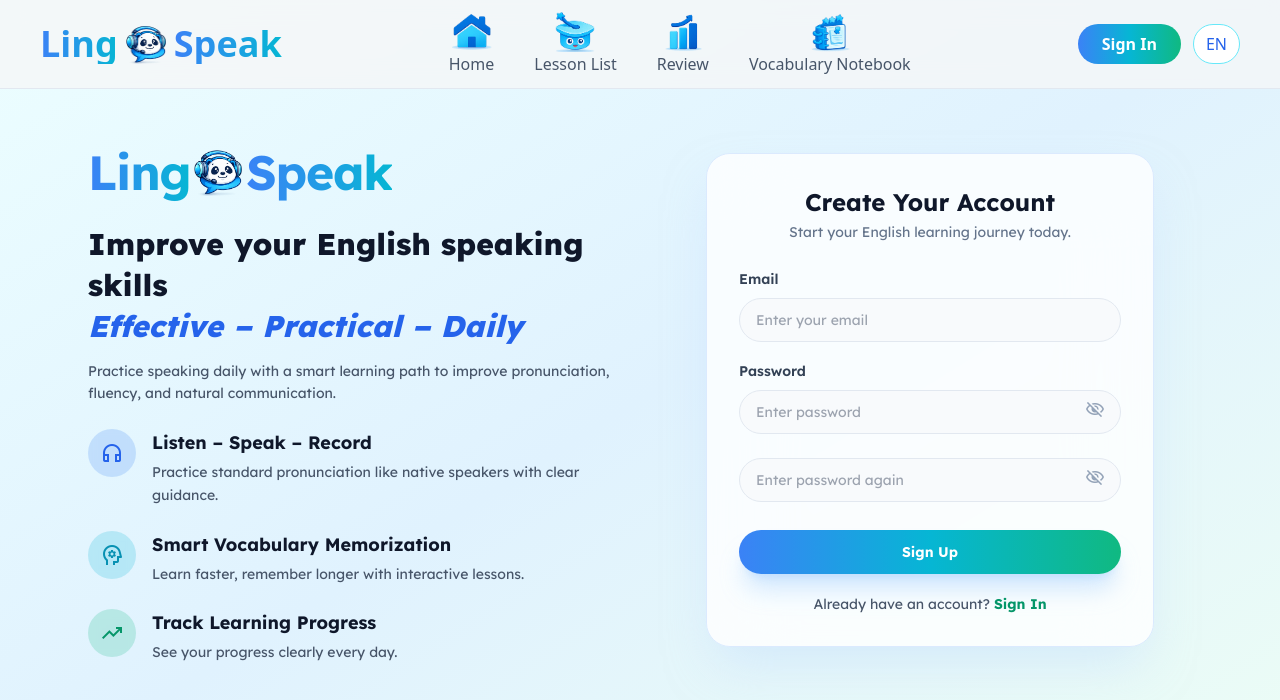
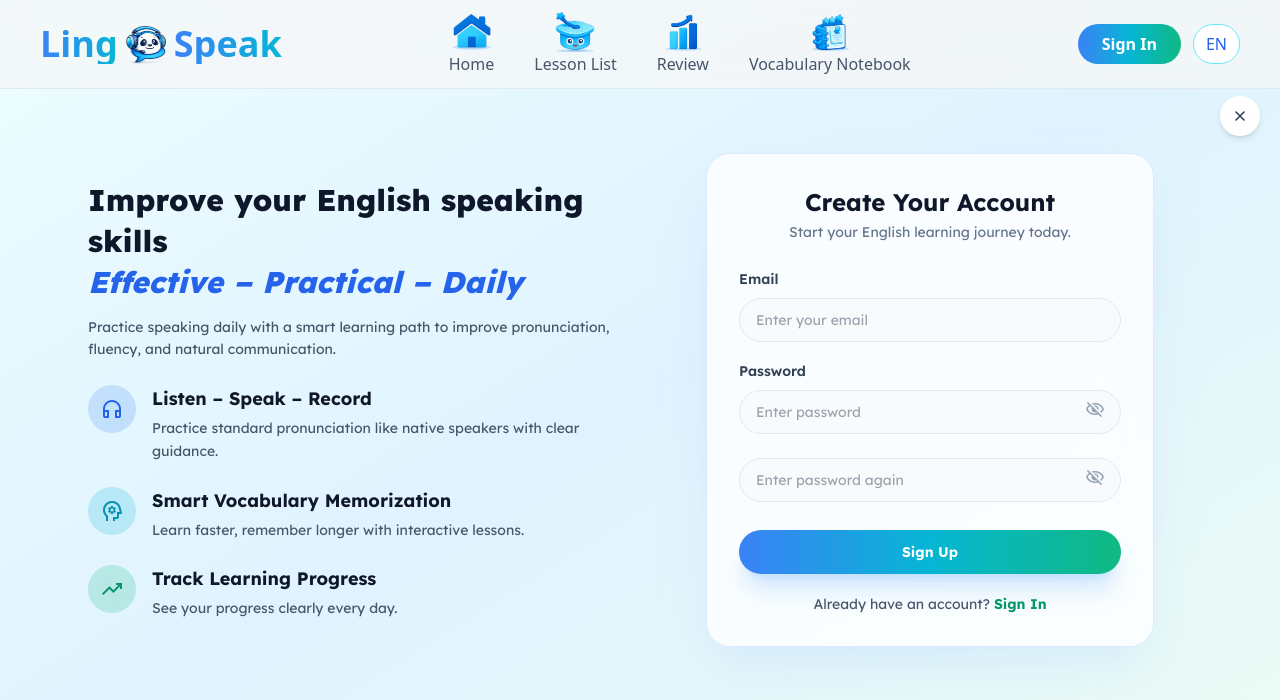
Before and after one commit to chaunhattang/LingoSpeak, a React (Vite) app in the folder my-react-app/: page /register in a window 1280 px wide. Shown: the top 700 px of the page. Built offline with nearby package versions, Linux system fonts and the light colour scheme.

Commit message:
them nút tắt chuyển sang trang chủ

```diff
--- a/my-react-app/src/pages/SignIn.tsx
+++ b/my-react-app/src/pages/SignIn.tsx
@@ -16,34 +16,33 @@ const SignIn: React.FC = () => {
   return (
     <div
       className="
-        min-h-screen w-full flex items-center justify-center
+     relative min-h-screen w-full flex items-center justify-center
      bg-gradient-to-br from-[#ecfeff] via-[#e0f2fe] to-[#ecfdf5]
-        font-display py-2
+     font-display
    "
     >
+      {/* NÚT X */}{" "}
+      <Link
+        to="/"
+        className=" fixed top-24 right-5 z-[100]
+        w-10 h-10 flex items-center justify-center rounded-full
+         bg-white shadow-md
+      hover:bg-gray-100 hover:scale-110 transition"
+      >
+        {" "}
+        <span className="material-symbols-outlined text-xl text-slate-700">
+          close{" "}
+        </span>{" "}
+      </Link>
       <div className="w-full max-w-6xl grid grid-cols-1 lg:grid-cols-2 gap-14 px-6">
         {/* LEFT CONTENT */}
         <div className="hidden lg:flex flex-col justify-center">
-          {/* Logo */}
-          <div className="flex items-center gap-3 mb-4">
-            <h2 className="flex items-center text-5xl font-bold tracking-tight gap-1 leading-normal">
-              <span className="bg-gradient-to-r from-blue-500 to-cyan-500 bg-clip-text text-transparent">
-                Ling
-              </span>
-
-              <img src={logo} alt="logo" className="h-12 w-12 inline-block" />
-
-              <span className="bg-gradient-to-r from-blue-500 to-cyan-500 bg-clip-text text-transparent">
-                Speak
-              </span>
-            </h2>
-          </div>
           {/* Heading */}
           <div className="flex flex-col gap-3">
             <h1 className="text-3xl font-extrabold leading-snug text-slate-900">
               {t("signin.title")}
               <br />
-              <span className="text-blue-600 italic  ">
+              <span className="text-blue-600 italic">
                 {t("signin.subtitle")}
               </span>
             </h1>
@@ -52,6 +51,7 @@ const SignIn: React.FC = () => {
               {t("signin.description")}
             </p>
           </div>
+
           <div>
             <img src={img1} alt="img1" />
           </div>
@@ -165,4 +165,5 @@ const SignIn: React.FC = () => {
     </div>
   );
 };
+
 export default SignIn;
--- a/my-react-app/src/pages/SignUp.tsx
+++ b/my-react-app/src/pages/SignUp.tsx
@@ -15,29 +15,27 @@ const SignUp: React.FC = () => {
   return (
     <div
       className="
-        min-h-screen w-full flex items-center justify-center
+        relative min-h-screen w-full flex items-center justify-center
         bg-gradient-to-br from-[#ecfeff] via-[#e0f2fe] to-[#ecfdf5]
         font-display
       "
     >
+      {/* NÚT X */}{" "}
+      <Link
+        to="/"
+        className=" fixed top-24 right-5 z-[100]
+              w-10 h-10 flex items-center justify-center rounded-full
+               bg-white shadow-md
+            hover:bg-gray-100 hover:scale-110 transition"
+      >
+        {" "}
+        <span className="material-symbols-outlined text-xl text-slate-700">
+          close{" "}
+        </span>{" "}
+      </Link>
       <div className="w-full max-w-6xl grid grid-cols-1 lg:grid-cols-2 gap-14 px-6">
         {/* LEFT CONTENT */}
         <div className="hidden lg:flex flex-col justify-center">
-          {/* Logo */}
-          <div className="flex items-center gap-3 mb-4">
-            <h2 className="flex items-center text-5xl font-bold tracking-tight gap-1 leading-normal">
-              <span className="bg-gradient-to-r from-blue-500 to-cyan-500 bg-clip-text text-transparent">
-                Ling
-              </span>
-
-              <img src={logo} alt="logo" className="h-12 w-12 inline-block" />
-
-              <span className="bg-gradient-to-r from-blue-500 to-cyan-500 bg-clip-text text-transparent">
-                Speak
-              </span>
-            </h2>
-          </div>
-
           {/* Heading */}
           <div className="flex flex-col gap-3">
             <h1 className="text-3xl font-extrabold leading-snug text-slate-900">
```
Lines whose indentation alone changed are shown as unchanged.
